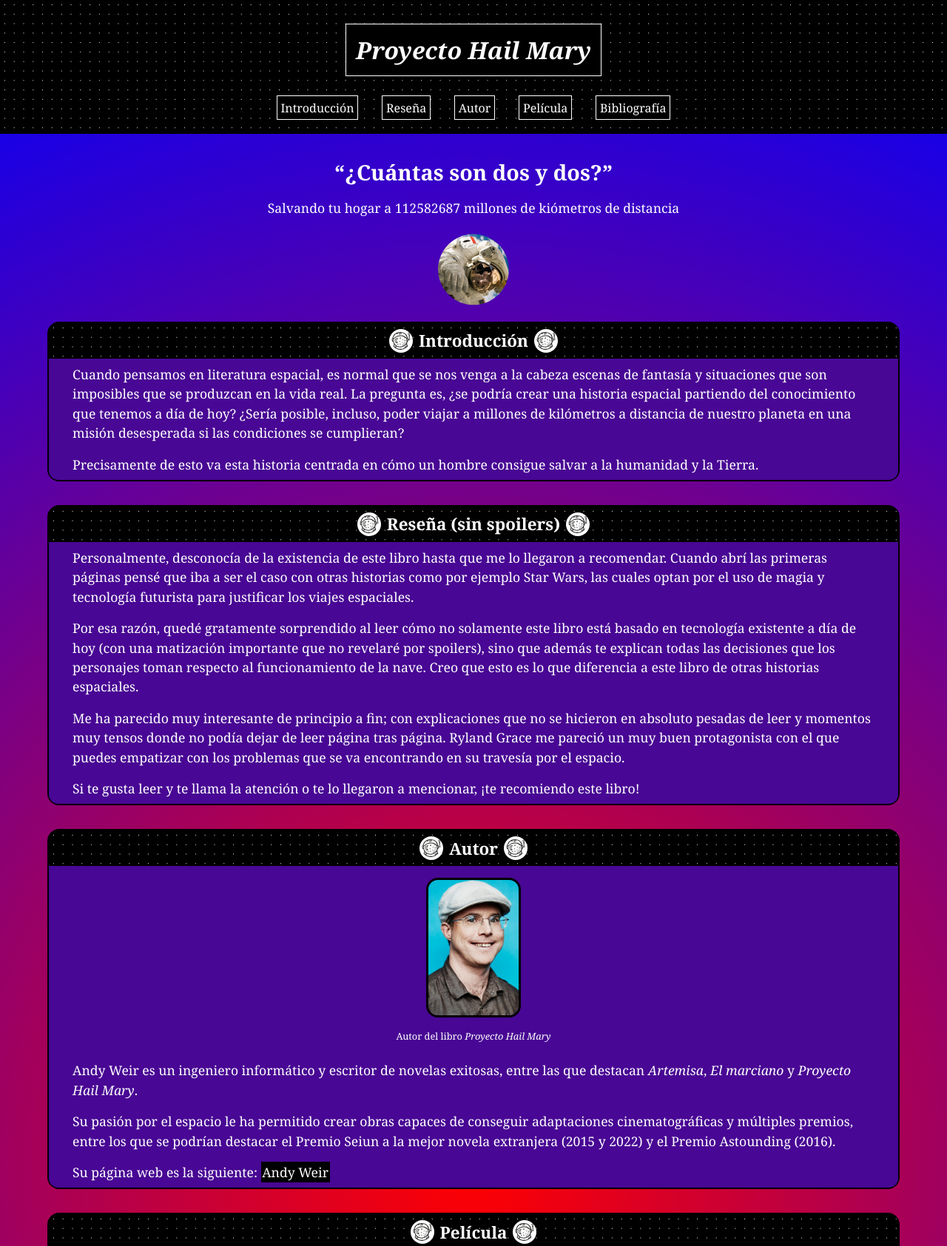
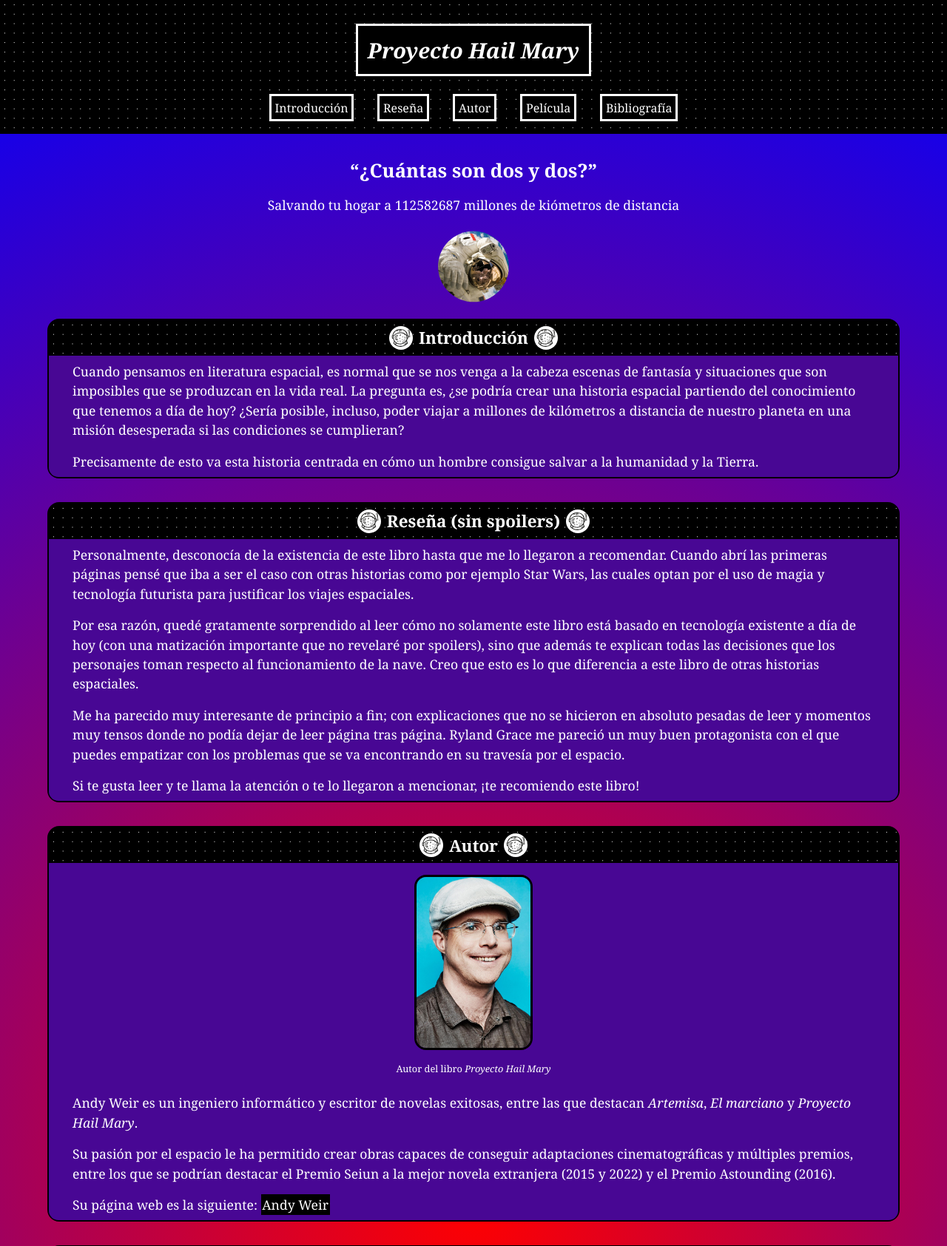
Before and after one commit to egarciavalen/uoc-boilerplate-master-p1, a website built with Parcel: page src/index.html in a window 1280 px wide. Shown: the top 1685 px of the page at 74% size. Built offline with nearby package versions, Linux system fonts and the light colour scheme.

Commit message:
Incluisión de las variables en Sass

```diff
--- a/src/assets/styles/_variables.scss
+++ b/src/assets/styles/_variables.scss
@@ -2,30 +2,34 @@
 
 // Sass: uso de variables
 
-$general-background-color: radial-gradient(circle at center, red 0, blue 100%);
-//$secondary-color:;
-//$tertiary-color:;
+// Fondo estrellado
+$star-background-image: radial-gradient(5% 5%, white 99%, black);
+$star-background-size: 0.8rem 0.8rem;
 
-$primary-color: radial-gradient(circle at center, red 0, blue 100%);
+// Fuente de letra
+$font-family-serif: Georgia, serif;
 
+// Colores
+$html-background-color: radial-gradient(circle at center, red 0, blue 100%);
+$primary-color: black;
+$secondary-color: white;
+$tertiary-color: rgb(72, 7, 148);
 
-$h1-font-size: 2rem;
-$h2-font-size: 1.8rem;
+// Tamaños de letra
+$h1-font-size: 1.8rem;
+$h2-font-size: 1.6rem;
 $h3-font-size: 1.4rem;
 $p-font-size: 1.1rem;
 
-$font-family-serif: Georgia, serif;
+// Ancho de las secciones
+$section-max-width: 90%;
 
-/**
-$font-family-sans-serif:
-  -apple-system, BlinkMacSystemFont, "Segoe UI", Roboto, "Helvetica Neue",
-  Arial, sans-serif, "Apple Color Emoji", "Segoe UI Emoji", "Segoe UI Symbol";
-$font-family-serif: "Georgia", "Times New Roman", serif;
+// Tamaños de las imágenes
+$img-astronaut-header-max-width: 10rem;
+$img-section-header-max-width: 2rem;
+$img-section-content-max-width: 10rem;
+$img-footer-uoc-max-width: 50%;
 
-$uoc-corporate: #000078;
-$uoc-masterbrand: #73edff;
-$uoc-bg: color.scale($uoc-masterbrand, $lightness: 70%);
 
-$mqMinWidth: 420px;
-
-**/
+// Porcentaje del recorte del círculo
+$circle-clip-path: 35%;
--- a/src/assets/styles/layouts/_home.scss
+++ b/src/assets/styles/layouts/_home.scss
@@ -12,9 +12,9 @@
 
 @mixin star_background() {
   /* Fondo empleado para simular un espacio de puntos */
-  background-image: radial-gradient(5% 5%, white 99%, black);
+  background-image: variables.$star-background-image;
   /* Con esta propiedad se definen las veces que se repetirán el patrón */
-  background-size: 0.8rem 0.8rem;
+  background-size: variables.$star-background-size;
 }
 
 @mixin flex_center($direction: row) {
@@ -43,12 +43,16 @@ html {
   /* Fuente de letra */
   font-family: variables.$font-family-serif;
   /* Color de fondo */
-  background: variables.$general-background-color;
+  background: variables.$html-background-color;
   /* Eliminar el contenido horizontal que se desborda (en este contexto no habrá pérdida de información) */
   overflow-x: hidden;
 }
 
 /* GESTIÓN DE LOS TÍTULOS, TEXTO Y OTROS ELEMENTOS GENERALES */
+
+h1, h2, h3, p, ul {
+  color: variables.$secondary-color;
+}
 
 h1 {
   /* Tamaño de fuente */
@@ -56,12 +60,10 @@ h1 {
   /* Colocación del título */
   margin-top: 2rem;
   margin-bottom: 1rem;
-  /* Color del título */
-  color: white;
   /* Sirve para que se lea mejor frente al fondo con puntos */
   background: black;
   /* Borde sólido blanco */
-  border: 1px white solid;
+  border: 0.2rem white solid;
   /* Margen interno */
   padding: 0.8rem;
   /* Cambio del estilo de texto */
@@ -73,8 +75,6 @@ h2 {
   font-size: variables.$h2-font-size;
   /* Margen inferior con el texto de abajo */
   margin-bottom: 1rem;
-  /* Color del título */
-  color: white;
 }
 
 h3 {
@@ -83,8 +83,6 @@ h3 {
   /* Márgenes de separación con los iconos*/
   margin-left: 0.5rem;
   margin-right: 0.5rem;
-  /* Color del texto */
-  color: white;
 }
 
 p {
@@ -92,30 +90,25 @@ p {
   font-size: variables.$p-font-size;
   /* Altura entre las líneas de los párrafos*/
   line-height:1.5em;
-  /* Color del texto */
-  color: white;
-
 }
 
 a {
   /* Elimina la raya inferior */
   text-decoration: none;
   /* Aplicación del color + color de fondo */
-  color: white;
-  background-color: black;
+  color: variables.$secondary-color;
+  background-color: variables.$primary-color;
   /* Margen interno por defecto */
   padding: 0.1rem;
 }
 
 a:hover {
   /* Al pulsar el ratón por encima, se invertirán los controles */
-  color: black;
-  background-color: white;
+  color: variables.$primary-color;
+  background-color: variables.$secondary-color;
 }
 
 ul {
-  /* Color que tendrán los elementos de una lista */
-  color: white;
   /* Eliminación de los puntos por defecto */
   list-style-type: none;
 }
@@ -149,7 +142,7 @@ ul {
   /* Color de fondo para que no quede mezclado con los puntos */
   background: black;
   /* Aplicación de un borde blanco sólido */
-  border: 1px white solid;
+  border: 0.2rem white solid;
   /* Margen interno */
   padding: 0.3rem;
 }
@@ -175,7 +168,7 @@ ul {
   margin-top: 1rem;
   margin-bottom: 1rem;
   /* Definición del tamaño que ocupará la imagen */
-  max-width: 10rem;
+  max-width: variables.$img-astronaut-header-max-width;
   /* Animación que se aplica a la imagen */
   @include animation(5s, show_animation_appear);
 }
@@ -190,7 +183,7 @@ section {
   /* Radio del borde de las secciones */
   border-radius: 1rem;
   /* Ancho que ocupará cada sección */
-  max-width: 90%;
+  max-width: variables.$section-max-width;
 }
 
 section header {
@@ -200,8 +193,17 @@ section header {
 }
 
 .section_header_img {
-  /* Definición del tamaño que tendrá cada imagen */
-  max-width: 2rem;
+  /* Definición del tamaño que tendrá el icono relacionado con el espacio */
+  max-width: variables.$img-section-header-max-width;
+  /* Para que se pueda ver el icono relacionado con el espacio */
+  background-color: white;
+  /* Redondear el icono relacionado con el espacio */
+  border-radius: 1rem;
+}
+
+.section_content_img {
+  /* Definición del tamaño que tendrá el icono relacionado con el espacio */
+  max-width: variables.$img-section-content-max-width;
 }
 
 
@@ -218,16 +220,9 @@ section p, .section_nested_ul {
   @include flex_center();
 }
 
-.section_content_header img {
-  /* Para que se pueda ver el icono relacionado con el espacio */
-  background-color: white;
-  /* Redondear el icono relacionado con el espacio */
-  border-radius:1rem;
-}
-
 .section_content_text {
   /* Color de fondo de las secciones */
-  background-color: rgb(72, 7, 148);
+  background-color: variables.$tertiary-color;
   /* Bordes inferiores redondeados */
   border-bottom-left-radius: 0.8rem;
   border-bottom-right-radius: 0.8rem;
@@ -289,14 +284,14 @@ figure figcaption {
   /* Tamaño de letra */
   font-size: 0.8em;
   /* Color */
-  color: white;
+  color: variables.$secondary-color;
 }
 
 /* PIE DE PÁGINA */
 
 footer {
   /* Color de fondo */
-  background-color: black;
+  background-color: variables.$primary-color;
   /* Alineación del texto */
   text-align: center;
   padding: 1rem;
@@ -312,21 +307,21 @@ footer img {
   margin-top: 1rem;
   margin-bottom: 1rem;
   /* Ancho que ocupará la imagen */
-  max-width:50%;
+  max-width:variables.$img-footer-uoc-max-width;
   /* Color de fondo para que se pueda leer el logo */
   background-color: white;
 }
 
 footer a {
   /* En el footer se invertirán los colores */
-  color: black;
-  background-color: white;
+  color: variables.$primary-color;
+  background-color: variables.$secondary-color;
 }
 
 footer a:hover {
   /* En el footer se invertirán los colores */
-  color: white;
-  background-color: black;
+  color: variables.$secondary-color;
+  background-color: variables.$primary-color;
 }
 
 
@@ -363,7 +358,7 @@ footer a:hover {
 /* OTROS ELEMENTOS */
 
 .circle {
-  clip-path: circle(35%);
+  clip-path: circle(variables.$circle-clip-path);
 }
 
 .show_kilometers::after {
--- a/src/index.html
+++ b/src/index.html
@@ -120,7 +120,7 @@
               </header>
               <div class="section_content_text">
                 <figure>
-                  <img src="./assets/images/andy_weir.jpg?as=webp" alt="Autor del libro Proyecto Hail Mary" >
+                  <img class="section_content_img" src="./assets/images/andy_weir.jpg?as=webp" alt="Autor del libro Proyecto Hail Mary" >
                   <figcaption>Autor del libro <cite>Proyecto Hail Mary</cite></figcaption>
                 </figure>
                 <p>
@@ -146,7 +146,7 @@
                 </header>
                 <div class="section_content_text">
                   <figure>
-                    <img src="./assets/images/hail_mary_pelicula.jpg?as=webp" alt="Carátula de la película Proyecto Hail Mary" >
+                    <img class="section_content_img" src="./assets/images/hail_mary_pelicula.jpg?as=webp" alt="Carátula de la película Proyecto Hail Mary" >
                     <figcaption>Portada de la película <cite>Proyecto Hail Mary</cite></figcaption>
                   </figure>
                   <p>
```
